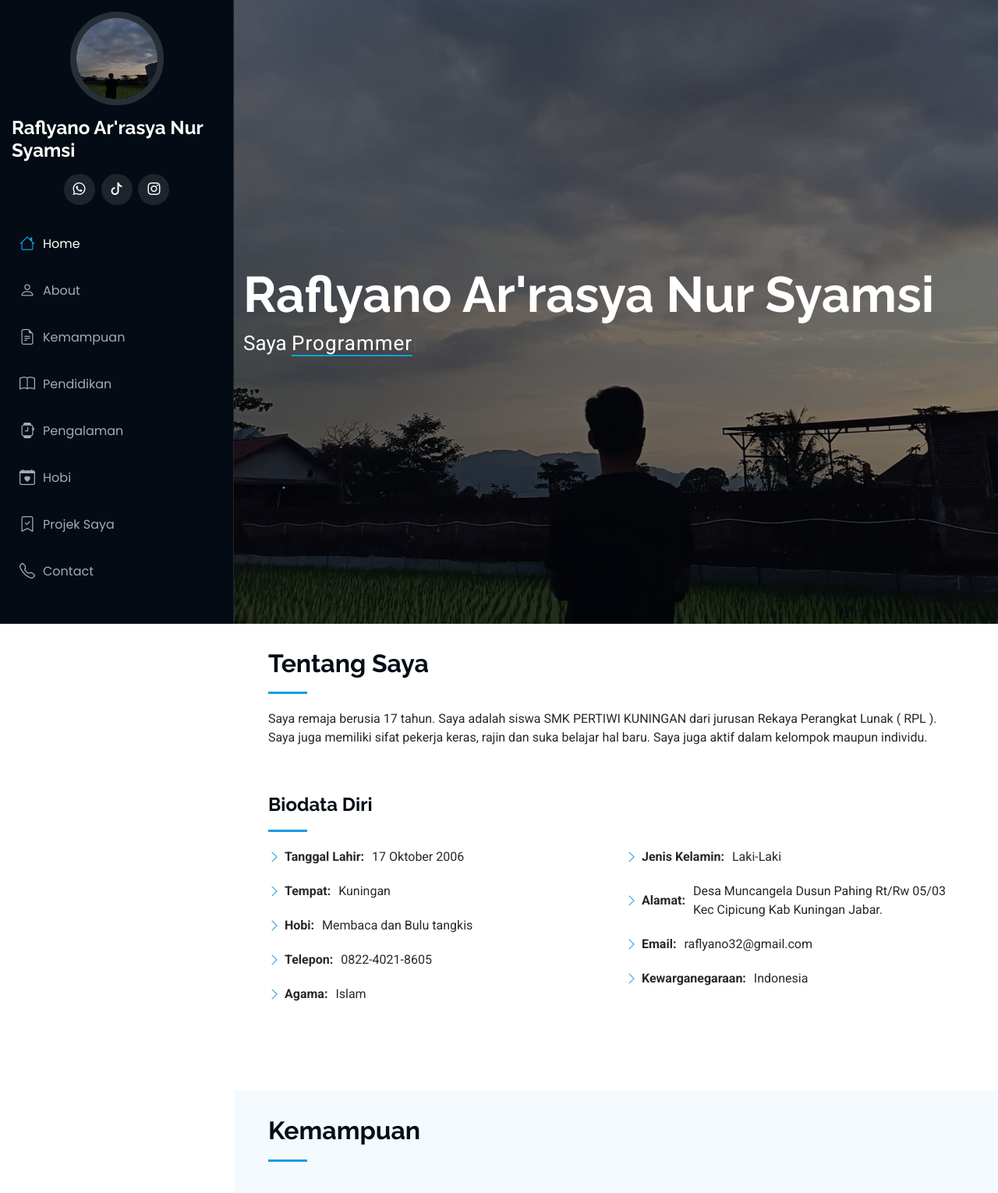
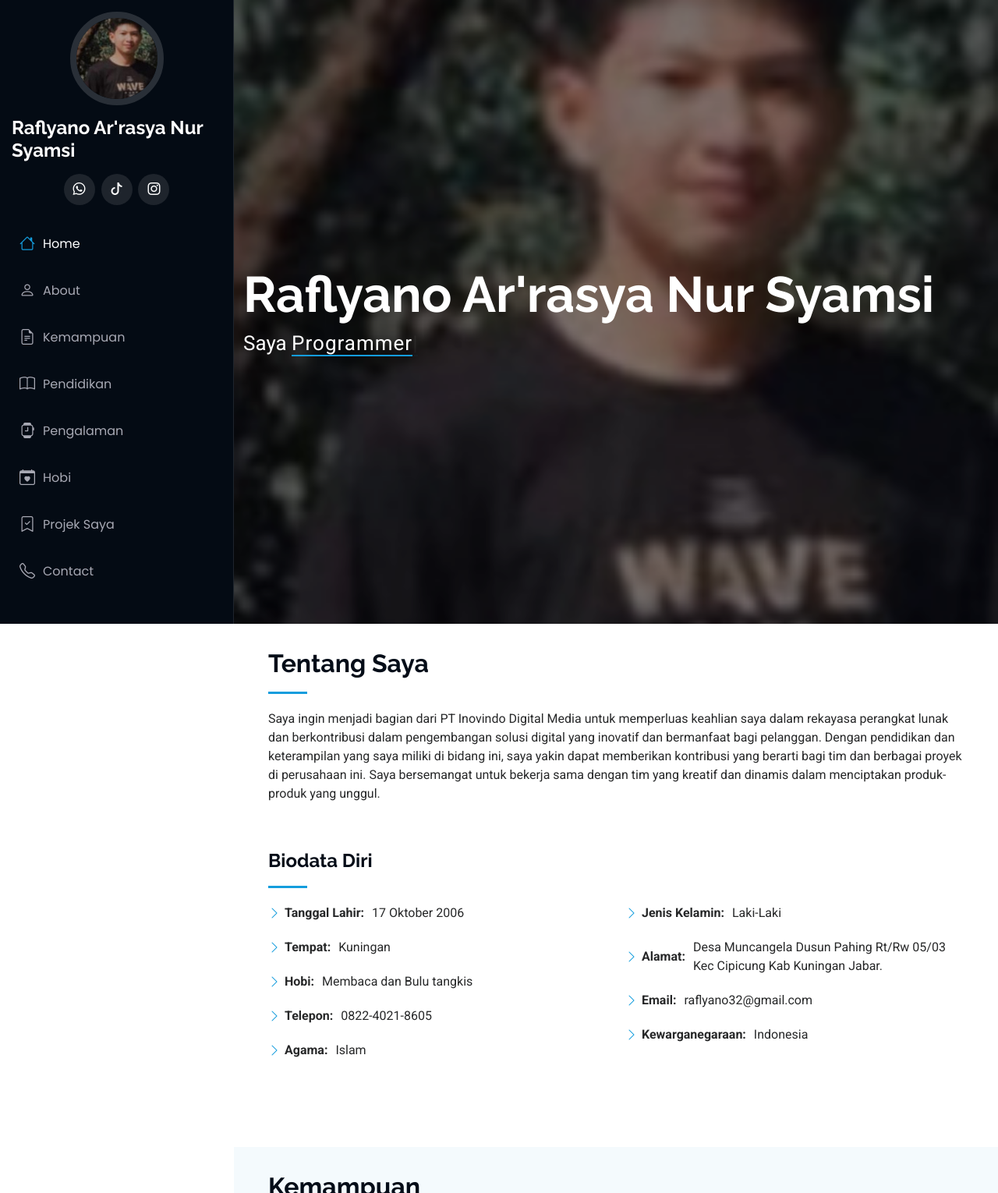
Before and after one commit to raflyano-nur/Website_Cv, a plain HTML site: page index.html in a window 1280 px wide. Shown: the top 1530 px of the page at 78% size. Drawn offline with Linux system fonts and the light colour scheme.

Commit message:
Revisi Web Cv

```diff
--- a/assets/css/main.css
+++ b/assets/css/main.css
@@ -170,12 +170,18 @@ h6 {
     color-mix(in srgb, var(--default-color), transparent 90%);
 }
 
+.header .profile-img {
+  width: 120px;
+  height: 120px;
+  margin: 15px auto;
+}
+
 .header .profile-img img {
-  margin: 15px auto;
   display: block;
-  height: 120px;
-  width: 120px;
+  height: 100%;
+  width: 100%;
   border: 8px solid color-mix(in srgb, var(--default-color), transparent 85%);
+  object-fit: cover;
 }
 
 .header .logo {
--- a/index.html
+++ b/index.html
@@ -9,7 +9,7 @@
 
     <!-- Favicons -->
     <link href="assets/img/favicon.png" rel="icon" />
-<link rel="icon" href="assets/img/LOGO.png" type="image/png" />
+    <link rel="icon" href="assets/img/LOGO.png" type="image/png" />
 
     <!-- Fonts -->
     <link href="https://fonts.googleapis.com" rel="preconnect" />
@@ -45,7 +45,7 @@
 
       <div class="profile-img">
         <img
-          src="assets/img/rafly.jpg"
+          src="assets/img/saya.JPG"
           alt=""
           class="img-fluid rounded-circle"
         />
@@ -117,7 +117,7 @@
     <main class="main">
       <!-- Hero Section -->
       <section id="hero" class="hero section dark-background">
-        <img src="assets/img/r.jpg" alt="" data-aos="fade-in" class="" />
+        <img src="assets/img/saya.JPG" alt="" data-aos="fade-in" class="" />
 
         <div class="container" data-aos="fade-up" data-aos-delay="100">
           <h2>Raflyano Ar'rasya Nur Syamsi</h2>
@@ -142,10 +142,7 @@
         <div class="container section-title" data-aos="fade-up">
           <h2>Tentang Saya</h2>
           <p class="text-small">
-            Saya remaja berusia 17 tahun. Saya adalah siswa SMK PERTIWI KUNINGAN
-            dari jurusan Rekaya Perangkat Lunak ( RPL ). Saya juga memiliki
-            sifat pekerja keras, rajin dan suka belajar hal baru. Saya juga
-            aktif dalam kelompok maupun individu.
+            Saya ingin menjadi bagian dari PT Inovindo Digital Media untuk memperluas keahlian saya dalam rekayasa perangkat lunak dan berkontribusi dalam pengembangan solusi digital yang inovatif dan bermanfaat bagi pelanggan. Dengan pendidikan dan keterampilan yang saya miliki di bidang ini, saya yakin dapat memberikan kontribusi yang berarti bagi tim dan berbagai proyek di perusahaan ini. Saya bersemangat untuk bekerja sama dengan tim yang kreatif dan dinamis dalam menciptakan produk-produk yang unggul.
           </p>
         </div>
         <!-- End Section Title -->
```
Also changed, not shown: assets/img/saya.JPG (added).
